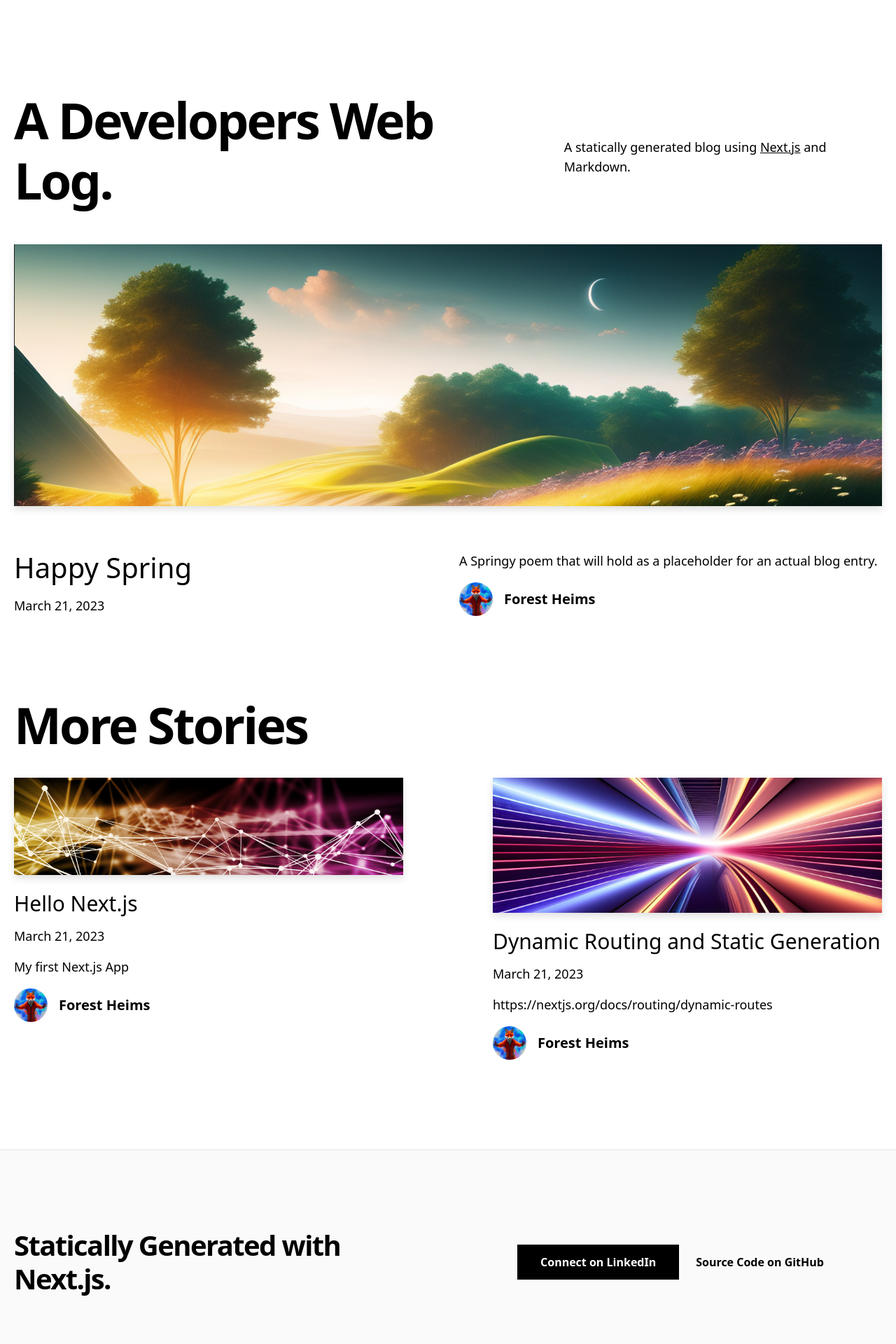
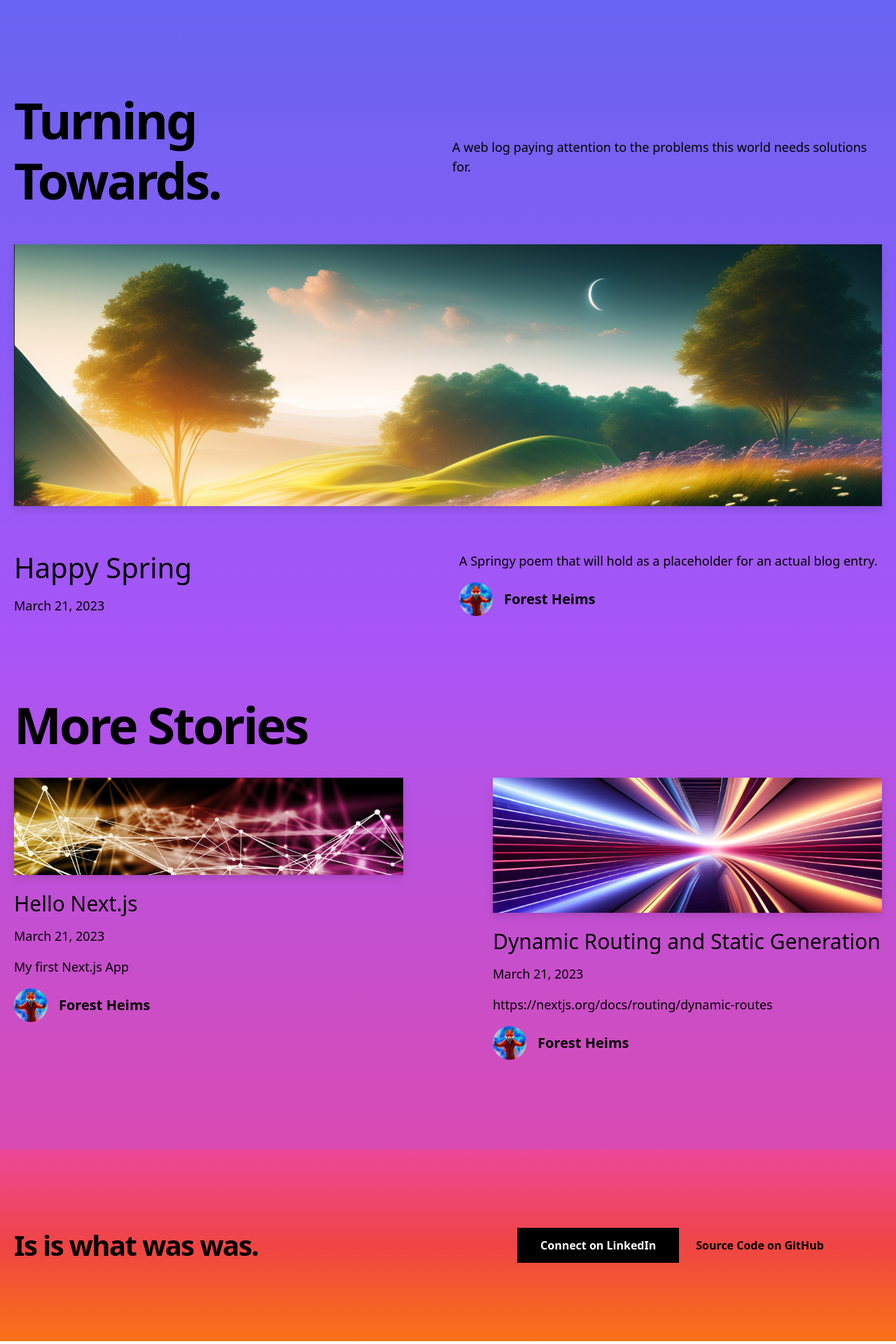
Before and after one commit to forestheims/blog, a Next.js app: page / in a window 1280 px wide. Shown: the part 80-2000 px from the top of the page at 70% size. Built offline with nearby package versions, Linux system fonts and the light colour scheme.

Commit message:
update style and intro and SEO

```diff
--- a/components/footer.tsx
+++ b/components/footer.tsx
@@ -3,11 +3,11 @@ import { EXAMPLE_PATH } from '../lib/constants'
 
 const Footer = () => {
   return (
-    <footer className="bg-neutral-50 border-t border-neutral-200">
+    <footer className="bg-gradient-to-t from-orange-500 via-red-500 to-pink-500">
       <Container>
         <div className="py-28 flex flex-col lg:flex-row items-center">
           <h3 className="text-4xl lg:text-[2.5rem] font-bold tracking-tighter leading-tight text-center lg:text-left mb-10 lg:mb-0 lg:pr-4 lg:w-1/2">
-            Statically Generated with Next.js.
+            Is is what was was.
           </h3>
           <div className="flex flex-col lg:flex-row justify-center items-center lg:pl-4 lg:w-1/2">
             <a
--- a/components/header.tsx
+++ b/components/header.tsx
@@ -7,7 +7,7 @@ const Header = () => {
       </a>
     </h2>
     <h2 className="text-2xl md:text-2xl font-bold tracking-tight md:tracking-tighter leading-tight mb-20 mt-8">
-      <a href="https://forestheims.dev/" className="hover:underline">
+      <a href="/" className="hover:underline">
         Blog
       </a>
     </h2>
--- a/components/intro.tsx
+++ b/components/intro.tsx
@@ -4,17 +4,10 @@ const Intro = () => {
   return (
     <section className="flex-col md:flex-row flex items-center md:justify-between mt-16 mb-16 md:mb-12">
       <h1 className="text-5xl md:text-7xl font-bold tracking-tighter leading-tight md:pr-8">
-      A Developers Web Log.
+      Turning Towards.
       </h1>
       <h4 className="text-center md:text-left text-lg mt-5 md:pl-8">
-        A statically generated blog using{' '}
-        <a
-          href="https://nextjs.org/"
-          className="underline hover:text-blue-600 duration-200 transition-colors"
-        >
-          Next.js
-        </a>{' '}
-        and {CMS_NAME}.
+        A web log paying attention to the problems this world needs solutions for.
       </h4>
     </section>
   )
--- a/components/layout.tsx
+++ b/components/layout.tsx
@@ -11,10 +11,10 @@ const Layout = ({ preview, children }: Props) => {
   return (
     <>
       <Meta />
-      <div className="min-h-screen">
+      <div className="min-h-screen bg-gradient-to-b from-indigo-500 via-purple-500 via-pink-500 to-pink-500">
         <main>{children}</main>
+      <Footer />
       </div>
-      <Footer />
       {/* <Alert preview={preview} /> */}
     </>
   )
--- a/components/meta.tsx
+++ b/components/meta.tsx
@@ -28,7 +28,7 @@ const Meta = () => {
       <link rel="alternate" type="application/rss+xml" href="/feed.xml" />
       <meta
         name="description"
-        content={`A DevSecOps Web Log.`}
+        content={`A blog written by Forest Heims`}
       />
       <meta property="og:image" content={HOME_OG_IMAGE_URL} />
     </Head>
--- a/pages/index.tsx
+++ b/pages/index.tsx
@@ -20,7 +20,7 @@ export default function Index({ allPosts }: Props) {
     <>
       <Layout>
         <Head>
-          <title>Forest Heims | A Developers Web Log</title>
+          <title>Forest Heims | Blog</title>
         </Head>
         <Container>
           <Header />
--- a/pages/posts/[slug].tsx
+++ b/pages/posts/[slug].tsx
@@ -20,7 +20,7 @@ type Props = {
 
 export default function Post({ post, morePosts, preview }: Props) {
   const router = useRouter()
-  const title = `${post.title} | Forest Heims | A Developers Web Log`
+  const title = `${post.title} | Forest Heims | Blog`
   if (!router.isFallback && !post?.slug) {
     return <ErrorPage statusCode={404} />
   }
```
